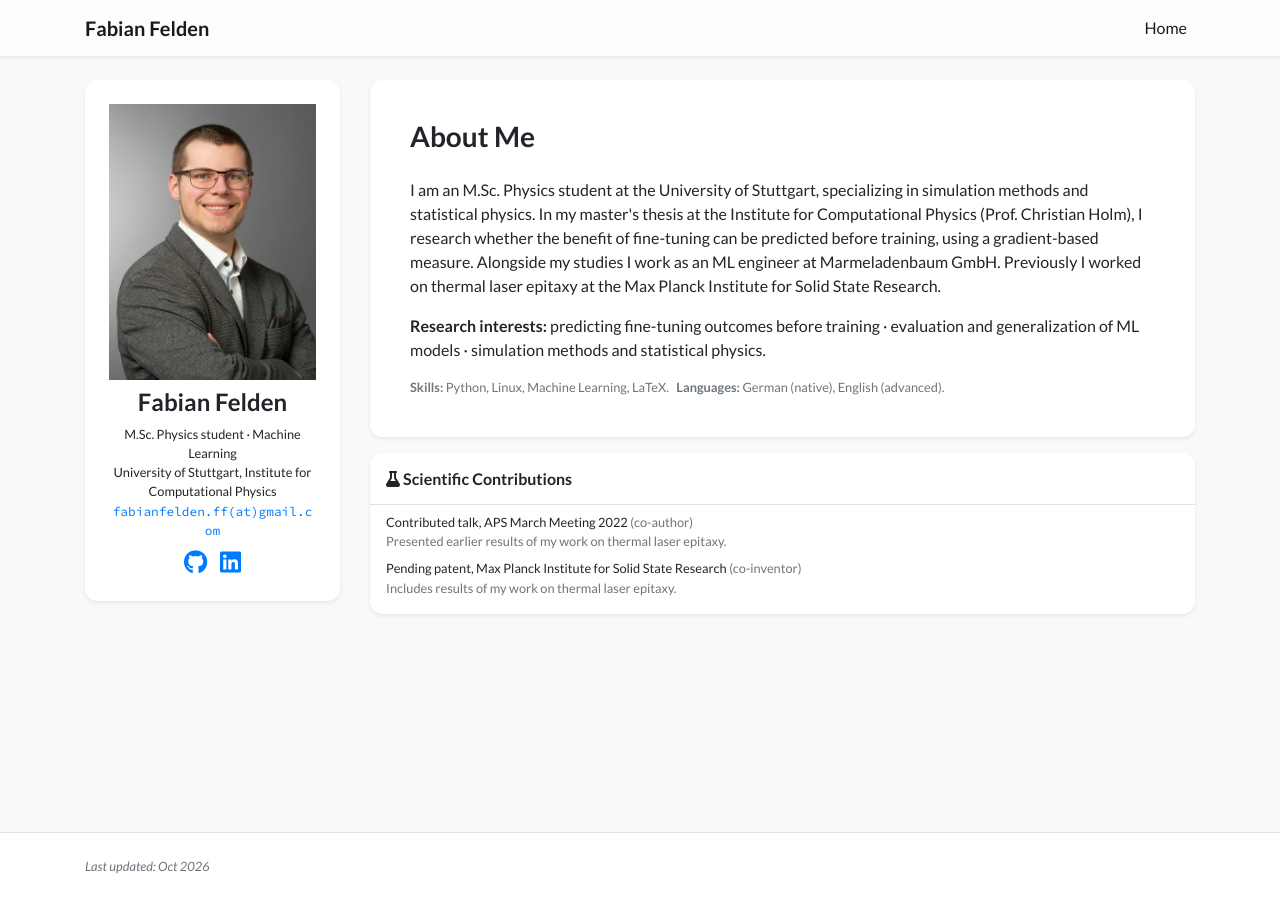
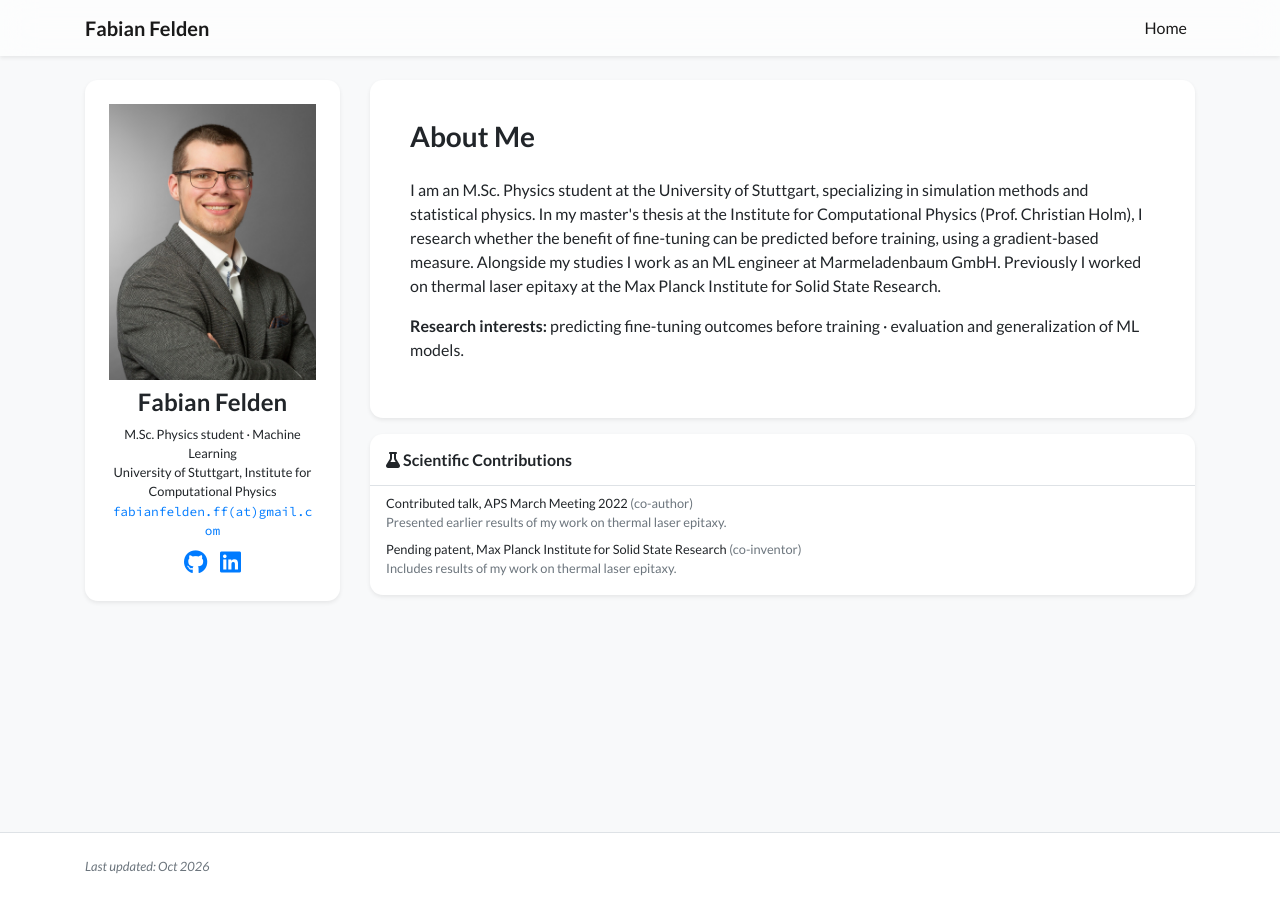
Before and after one commit to ffelden/ffelden.github.io, a Jekyll site: the page built from index.html, in a window 1280 px wide. Built offline with Jekyll 4.4.1, drawn with Linux system fonts in a browser that asks for light colours; nearby versions of some CDN libraries; a style sheet for code colours, icons or effects is not loaded.

Commit message:
Trim bio and update news to thesis start
Remove skills/languages line and the third research-interest bullet;
replace the M.Sc.-start news entry with the master's thesis start date.

Co-Authored-By: Claude Opus 5 <noreply@anthropic.com>

```diff
--- a/_data/profile.yml
+++ b/_data/profile.yml
@@ -22,11 +22,7 @@ short_bio: >-
   </p>
   <p>
     <strong>Research interests:</strong> predicting fine-tuning outcomes before training &middot;
-    evaluation and generalization of ML models &middot; simulation methods and statistical physics.
-  </p>
-  <p class="small text-muted mb-0">
-    <strong>Skills:</strong> Python, Linux, Machine Learning, LaTeX. &nbsp;
-    <strong>Languages:</strong> German (native), English (advanced).
+    evaluation and generalization of ML models.
   </p>
 
 portrait_url: /assets/images/photo.jpg
```
Also changed, not shown: _news/2025-msc-start.md (deleted, +0 -5 lines), _news/2026-thesis-start.md (added, +6 -0 lines).
